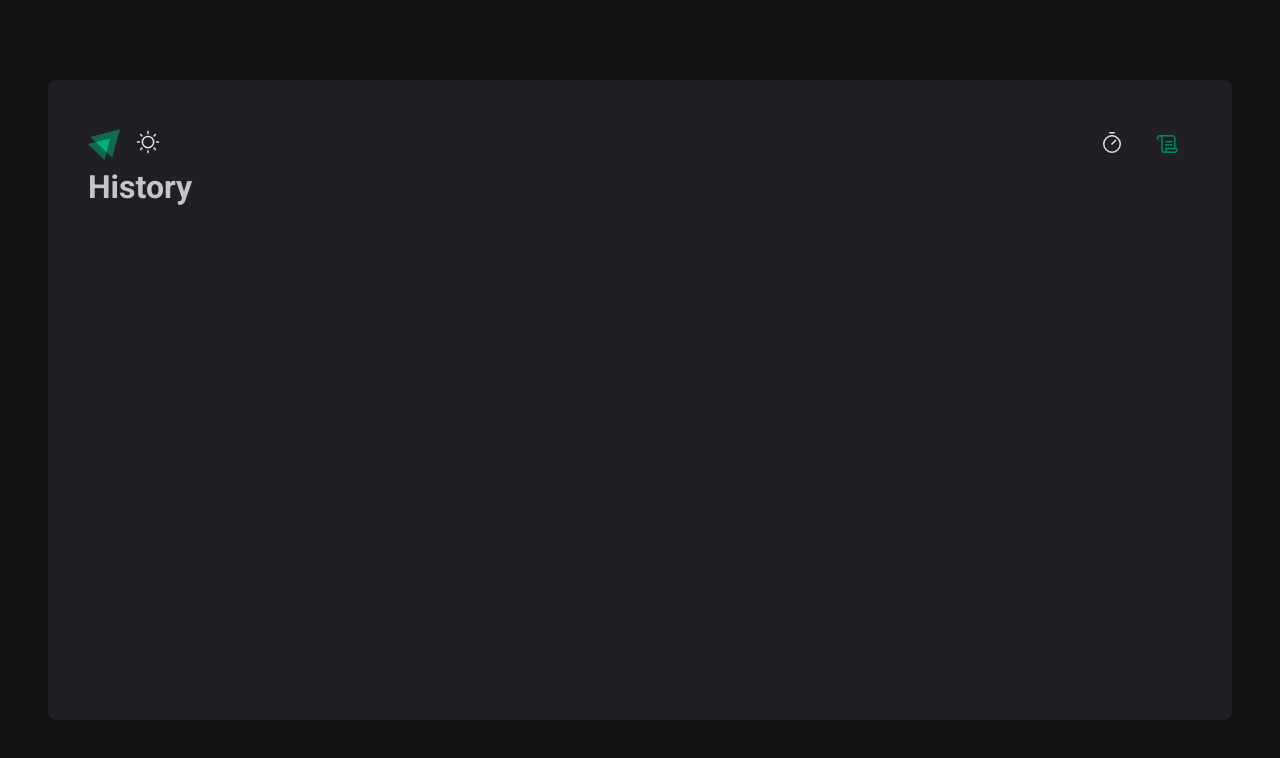
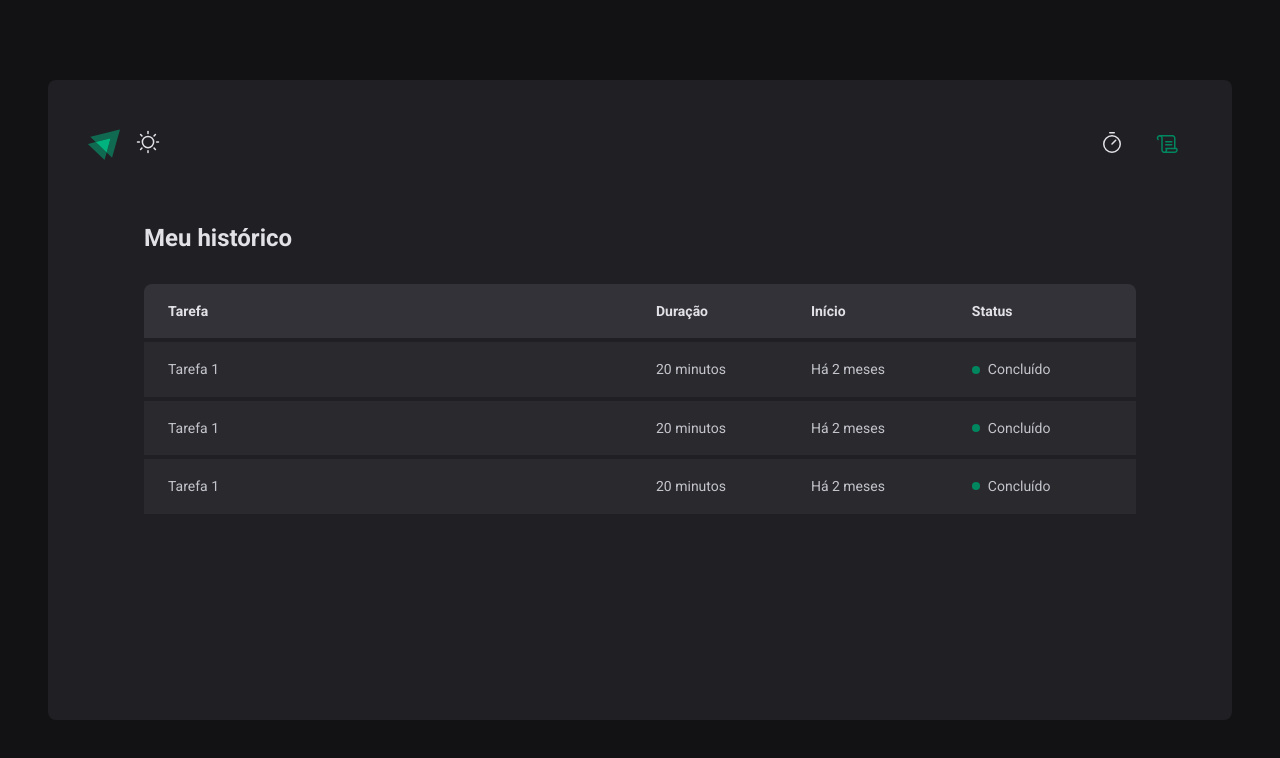
Before and after one commit to lucascprazeres/ignite-timer, a React (Vite) app: page /history in a window 1280 px wide. Shown: the top 758 px of the page. Built offline with nearby package versions, Linux system fonts and the light colour scheme.

Commit message:
feat(history): add history page

```diff
--- a/src/pages/History/index.tsx
+++ b/src/pages/History/index.tsx
@@ -1,3 +1,36 @@
+import { HistoryContainer, HistoryList, Status } from './styles'
+
 export function History() {
-  return <h1>History</h1>
+  const tasks = [1, 2, 3]
+
+  return (
+    <HistoryContainer>
+      <h1>Meu histórico</h1>
+
+      <HistoryList>
+        <table>
+          <thead>
+            <tr>
+              <th>Tarefa</th>
+              <th>Duração</th>
+              <th>Início</th>
+              <th>Status</th>
+            </tr>
+          </thead>
+          <tbody>
+            {tasks.map((task) => (
+              <tr key={task}>
+                <td>Tarefa 1</td>
+                <td>20 minutos</td>
+                <td>Há 2 meses</td>
+                <td>
+                  <Status statusColor="success">Concluído</Status>
+                </td>
+              </tr>
+            ))}
+          </tbody>
+        </table>
+      </HistoryList>
+    </HistoryContainer>
+  )
 }
--- /dev/null
+++ b/src/pages/History/styles.ts
@@ -0,0 +1,80 @@
+import styled from 'styled-components'
+
+export const HistoryContainer = styled.main`
+  flex: 1;
+  padding: 3.5rem;
+  display: flex;
+
+  flex-direction: column;
+
+  h1 {
+    font-size: 1.5rem;
+    color: ${(props) => props.theme.fonts.primary};
+  }
+`
+
+export const HistoryList = styled.div`
+  flex: 1;
+  overflow: auto;
+  margin-top: 2rem;
+
+  table {
+    width: 100%;
+    border-collapse: collapse;
+    min-width: 600px;
+
+    th {
+      background-color: ${(props) => props.theme.tableHead};
+      padding: 1rem;
+      text-align: left;
+      color: ${(props) => props.theme.fonts.primary};
+      font-size: 0.875rem;
+      line-height: 1.6;
+
+      &:first-child {
+        border-top-left-radius: 8px;
+        padding-left: 1.5rem;
+      }
+
+      &:last-child {
+        border-top-right-radius: 8px;
+        padding-right: 1.5rem;
+      }
+    }
+
+    td {
+      background-color: ${(props) => props.theme.bodyLight};
+      border-top: 4px solid ${(props) => props.theme.body};
+      padding: 1rem;
+      font-size: 0.875rem;
+      line-height: 1.6;
+
+      &:first-child {
+        padding-left: 1.5rem;
+        width: 50%;
+      }
+
+      &:last-child {
+        padding-right: 1.5rem;
+      }
+    }
+  }
+`
+
+interface StatusProps {
+  statusColor: 'success' | 'warning' | 'error'
+}
+
+export const Status = styled.span<StatusProps>`
+  display: flex;
+  align-items: center;
+  gap: 0.5rem;
+
+  &::before {
+    content: '';
+    height: 0.5rem;
+    width: 0.5rem;
+    border-radius: 4px;
+    background: ${(props) => props.theme[props.statusColor]};
+  }
+`
--- a/src/styles/themes/dark.ts
+++ b/src/styles/themes/dark.ts
@@ -11,7 +11,12 @@
   body: colors['gray-800'],
   bodyLight: colors['gray-700'],
   border: colors['gray-500'],
+  tableHead: colors['gray-600'],
 
   primary: colors['green-500'],
   primaryDark: colors['green-700'],
+
+  success: colors['green-500'],
+  warning: colors['yellow-500'],
+  error: colors['red-500'],
 }
--- a/src/styles/themes/light.ts
+++ b/src/styles/themes/light.ts
@@ -11,7 +11,12 @@
   body: colors.white,
   bodyLight: colors['gray-100'],
   border: colors['gray-500'],
+  tableHead: colors['gray-300'],
 
   primary: colors['green-300'],
   primaryDark: colors['green-500'],
+
+  success: colors['green-300'],
+  warning: colors['yellow-500'],
+  error: colors['red-500'],
 }
```
